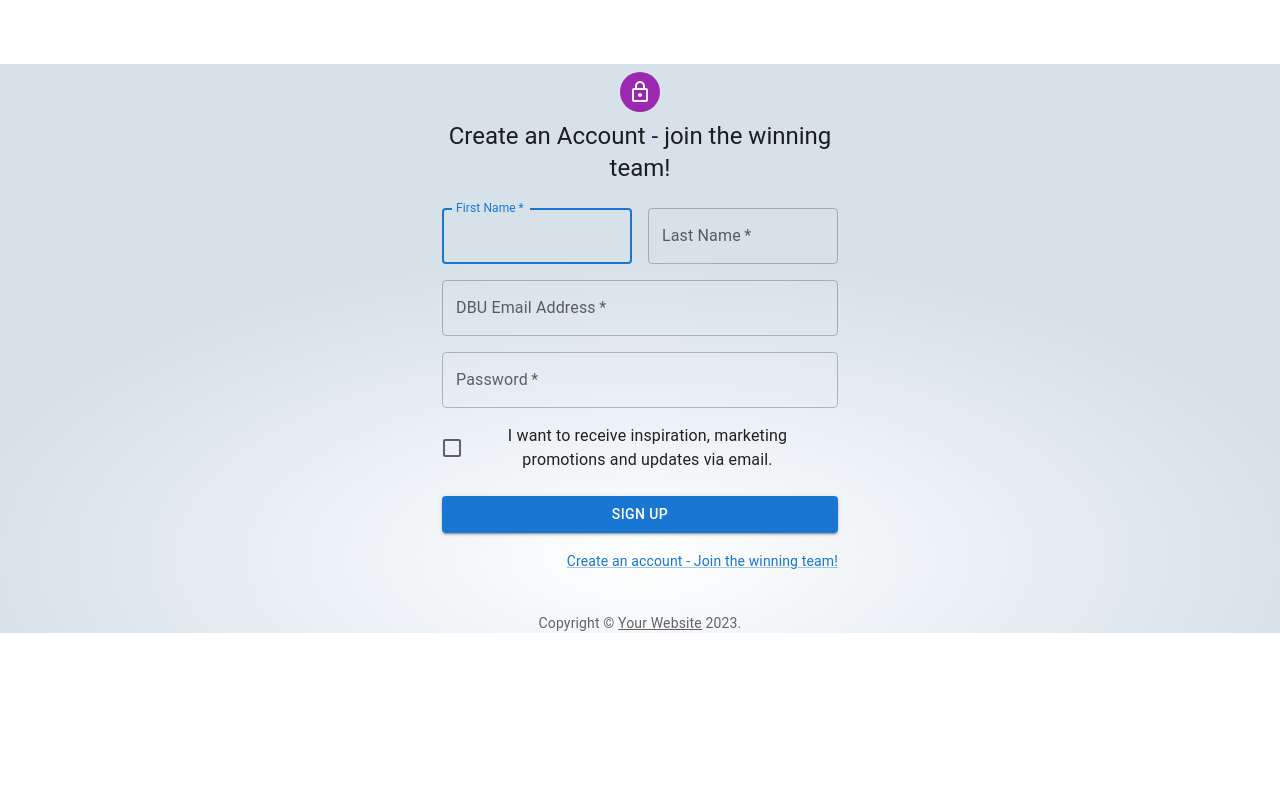
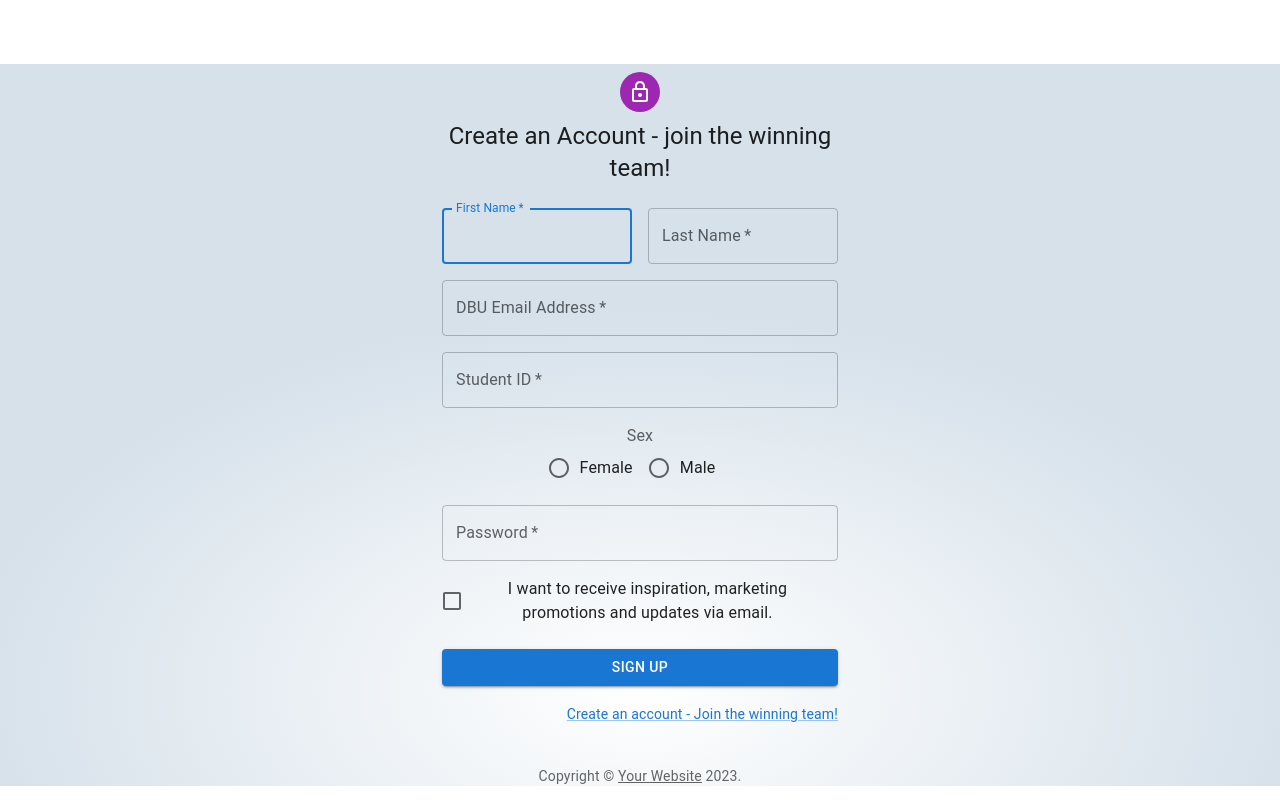
Before and after one commit to Fiery-Warrior/NextLevel-Intramurals, a React (Create React App) app in the folder nextlevel/: page /signin in a window 1280 px wide. Built offline with nearby package versions, Linux system fonts and the light colour scheme.

Commit message:
More Database Things

```diff
--- a/nextlevel/src/Pages/AdminLogininPage/Adminloginpage.jsx
+++ b/nextlevel/src/Pages/AdminLogininPage/Adminloginpage.jsx
@@ -59,7 +59,11 @@ export default function LoginPage() {
     } catch (error) {
       if (error.response && error.response.status === 401) {
         setAuthMessage('Invalid email or password.');
-      } else {
+      }
+      else if (error.response && error.response.status === 403){
+        setAuthMessage('Unauthorized User. Please contact your administator for access.');
+      }
+      else {
         setAuthMessage('An error occurred during login. Please try again later.');
         console.error('An error occurred during login:', error);
       }
--- a/nextlevel/src/Pages/RegisterPage/RegisterPage.jsx
+++ b/nextlevel/src/Pages/RegisterPage/RegisterPage.jsx
@@ -13,6 +13,10 @@ import Typography from '@mui/material/Typography';
 import Container from '@mui/material/Container';
 import { createTheme, ThemeProvider } from '@mui/material/styles';
 import axios from 'axios';
+import Radio from '@mui/material/Radio';
+import RadioGroup from '@mui/material/RadioGroup';
+import FormControl from '@mui/material/FormControl';
+import FormLabel from '@mui/material/FormLabel';
 
 function Copyright(props) {
   return (
@@ -32,24 +36,35 @@ function Copyright(props) {
 const defaultTheme = createTheme();
 
 export default function RegisterPage() {
+  const [registrationError, setRegistrationError] = React.useState('');
   const handleSubmit = async (event) => {
     event.preventDefault();
     const data = new FormData(event.currentTarget);
-
     const userData = {
       firstName: data.get('firstName'),
       lastName: data.get('lastName'),
       email: data.get('email'),
-      password: data.get('password')
+      password: data.get('password'),
+      stuID: data.get('stuID'),
+      sex: data.get('sex')
     };
+
+    // Check if email ends with "@dbu.edu"
+    if (!userData.email.endsWith("@dbu.edu")) {
+      setRegistrationError('Registration requires a DBU email address.');
+      return; // Stop the form submission
+    }
 
     try {
       // Sending data to the backend API
-      // const response = await axios.post('/register', userData);
       const response = await axios.post('http://localhost:3001/register', userData);
-      console.log(response.data); // Handle the response accordingly
+      console.log(response.data);
+      // On successful registration, you might want to clear the error or navigate the user to a different page
+      setRegistrationError('Registration Success!');
     } catch (error) {
-      console.error('An error occurred while sending data to the backend:', error);
+      console.error('An error occurred during registration:', error);
+      // Display backend error message or a default error message
+      setRegistrationError(error.response?.data?.message || 'An unexpected error occurred during registration.');
     }
   };
 
@@ -108,6 +123,31 @@ export default function RegisterPage() {
                 <TextField
                   required
                   fullWidth
+                  id="stuID"
+                  label="Student ID"
+                  name="stuID"
+                />
+              </Grid>
+              <Grid item xs={12}>
+                <FormControl component="fieldset">
+                  <FormLabel component="legend">Sex</FormLabel>
+
+                  <RadioGroup
+                    row
+                    aria-labelledby="sex-radio-buttons-group-label"
+                    name="sex"
+                  >
+                    <FormControlLabel value="female" control={<Radio />} label="Female" />
+                    <FormControlLabel value="male" control={<Radio />} label="Male" />
+                  </RadioGroup>
+
+                </FormControl>
+              </Grid>
+
+              <Grid item xs={12}>
+                <TextField
+                  required
+                  fullWidth
                   name="password"
                   label="Password"
                   type="password"
@@ -122,6 +162,13 @@ export default function RegisterPage() {
                 />
               </Grid>
             </Grid>
+            {registrationError && (
+            <Grid item xs={12}>
+              <Typography color="error" align="center">
+                 {registrationError}
+              </Typography>
+             </Grid>
+            )}
             <Button
               type="submit"
               fullWidth
```
Also changed, not shown: nextlevel/index.js (+15 -4 lines), 1 other file (tests, documents, lock files or other folders).
